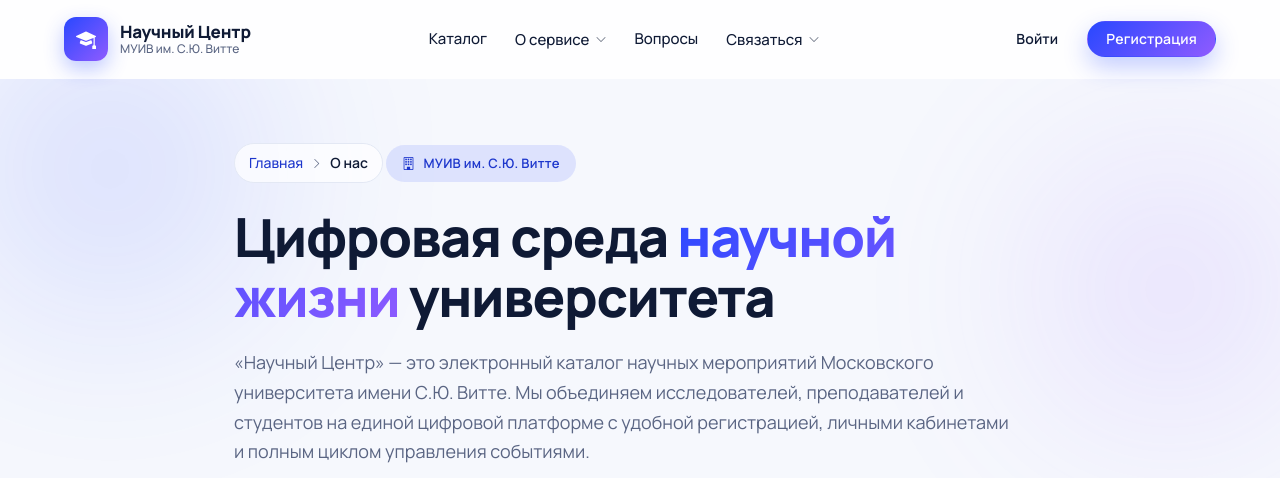
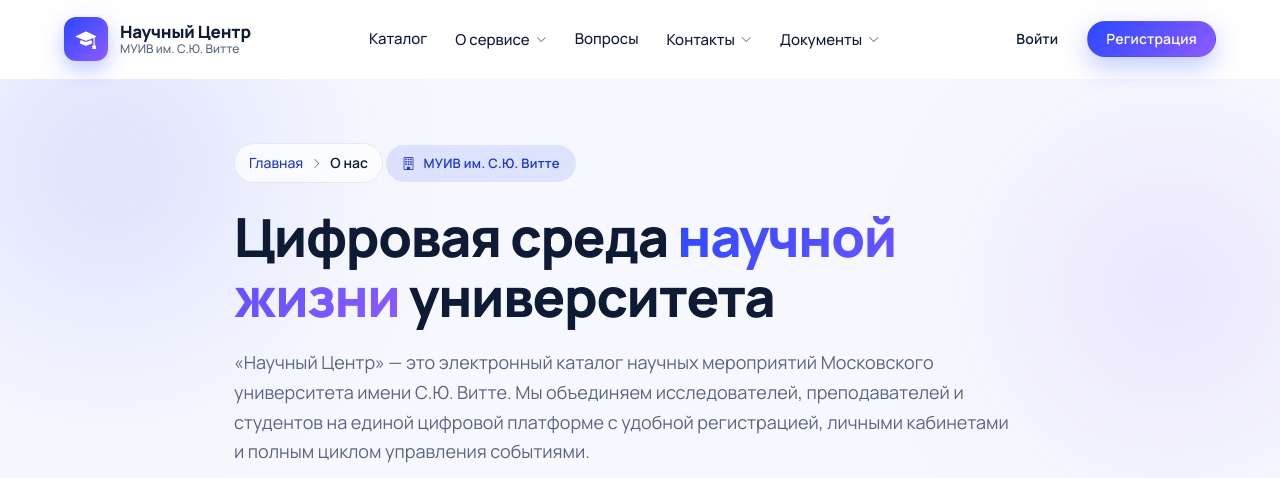
Before and after one commit to seminar1/seminar, a Django app: page /about/ in a window 1280 px wide. Shown: the top 478 px of the page. Run offline with Django 5.2, Linux system fonts and the light colour scheme.

Commit message:
Regrouped navbar elements

```diff
--- a/templates/base.html
+++ b/templates/base.html
@@ -50,14 +50,6 @@
                                 <i class="bi bi-person-workspace" aria-hidden="true"></i>
                                 <span>Для организаторов</span>
                             </a>
-                            <a class="site-nav__submenu-item" href="{% url 'catalog:privacy' %}" role="menuitem">
-                                <i class="bi bi-shield-lock" aria-hidden="true"></i>
-                                <span>Политика конфиденциальности</span>
-                            </a>
-                            <a class="site-nav__submenu-item" href="{% url 'catalog:terms' %}" role="menuitem">
-                                <i class="bi bi-file-earmark-text" aria-hidden="true"></i>
-                                <span>Пользовательское соглашение</span>
-                            </a>
                         </div>
                     </li>
 
@@ -65,7 +57,7 @@
 
                     <li class="site-nav__group" data-nav-group>
                         <button type="button" class="site-nav__trigger" aria-haspopup="true" aria-expanded="false">
-                            <span>Связаться</span>
+                            <span>Контакты</span>
                             <i class="bi bi-chevron-down site-nav__chevron" aria-hidden="true"></i>
                         </button>
                         <div class="site-nav__submenu" role="menu">
@@ -76,6 +68,23 @@
                             <a class="site-nav__submenu-item" href="{% url 'catalog:feedback' %}" role="menuitem">
                                 <i class="bi bi-chat-dots" aria-hidden="true"></i>
                                 <span>Обратная связь</span>
+                            </a>
+                        </div>
+                    </li>
+
+                    <li class="site-nav__group" data-nav-group>
+                        <button type="button" class="site-nav__trigger" aria-haspopup="true" aria-expanded="false">
+                            <span>Документы</span>
+                            <i class="bi bi-chevron-down site-nav__chevron" aria-hidden="true"></i>
+                        </button>
+                        <div class="site-nav__submenu" role="menu">
+                            <a class="site-nav__submenu-item" href="{% url 'catalog:privacy' %}" role="menuitem">
+                                <i class="bi bi-shield-lock" aria-hidden="true"></i>
+                                <span>Политика конфиденциальности</span>
+                            </a>
+                            <a class="site-nav__submenu-item" href="{% url 'catalog:terms' %}" role="menuitem">
+                                <i class="bi bi-file-earmark-text" aria-hidden="true"></i>
+                                <span>Пользовательское соглашение</span>
                             </a>
                         </div>
                     </li>
```
